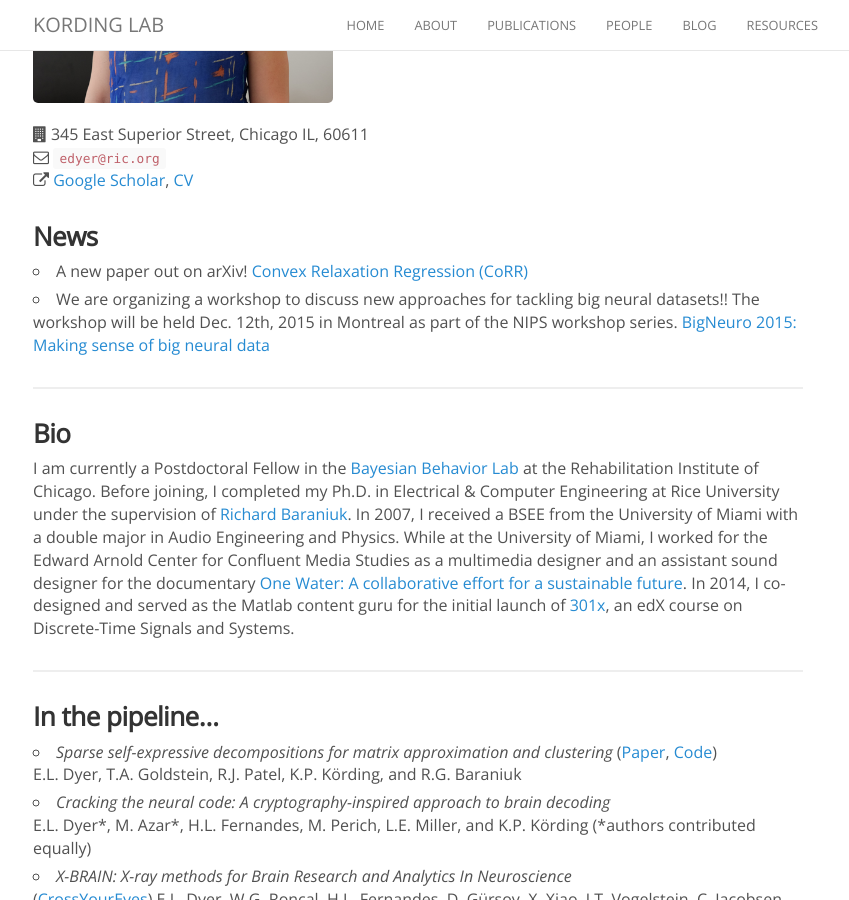
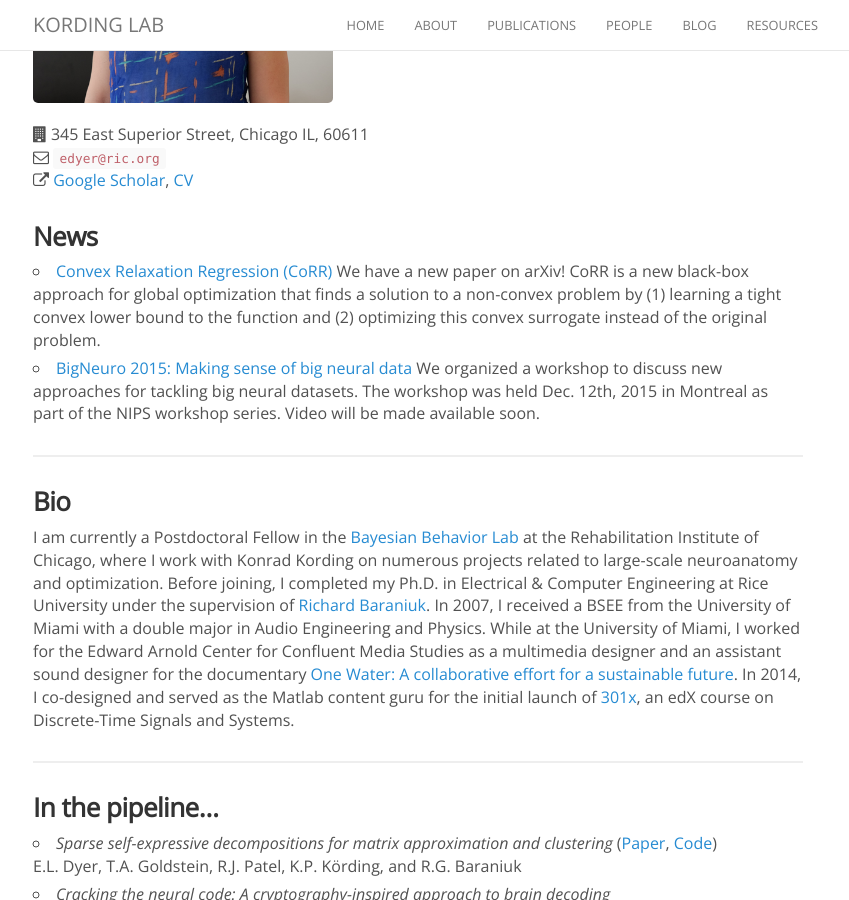
Before and after one commit to KordingLab/KordingLab.github.io, a Jekyll site: the page built from _people/eva_dyer.md, in a window 1280 px wide and 900 px high, scrolled down 339 px. Shown: the whole window, without its empty margins (222-1071 px from the left). Built offline with Jekyll 4.4.1, drawn with Linux system fonts in a browser that asks for light colours; nearby versions of some CDN libraries; comment, search, counter and statistics services are not loaded.

Commit message:
news and publications

```diff
--- a/_people/eva_dyer.md
+++ b/_people/eva_dyer.md
@@ -15,15 +15,15 @@ joined: 2014
 
 ### News
 
-- A new paper out on arXiv! [Convex Relaxation Regression (CoRR)](http://arxiv.org/abs/1602.02191)
-- We are organizing a workshop to discuss new approaches for tackling big neural datasets!! The workshop will be held Dec. 12th, 2015 in Montreal as part of the NIPS workshop series. [BigNeuro 2015: Making sense of big neural data](http://evadyer.github.io/)
+- [Convex Relaxation Regression (CoRR)](http://arxiv.org/abs/1602.02191) We have a new paper on arXiv! CoRR is a new black-box approach for global optimization that finds a solution to a non-convex problem by (1) learning a tight convex lower bound to the function and (2) optimizing this convex surrogate instead of the original problem.
+- [BigNeuro 2015: Making sense of big neural data](http://evadyer.github.io/) We organized a workshop to discuss new approaches for tackling big neural datasets. The workshop was held Dec. 12th, 2015 in Montreal as part of the NIPS workshop series. Video will be made available soon.
 
 <hr>
 
 ### Bio
 
 
-I am currently a Postdoctoral Fellow in the [Bayesian Behavior Lab](http://klab.smpp.northwestern.edu/wiki/index.php5/Main_Page) at the Rehabilitation Institute of Chicago. Before joining, I completed my Ph.D. in Electrical & Computer Engineering at Rice University under the supervision of [Richard Baraniuk](http://web.ece.rice.edu/richb/). In 2007, I received a BSEE from the University of Miami with a double major in Audio Engineering and Physics. While at the University of Miami, I worked for the Edward Arnold Center for Confluent Media Studies as a multimedia designer and an assistant sound designer for the documentary [One Water: A collaborative effort for a sustainable future](http://www.onewater.org/movie). In 2014, I co-designed and served as the Matlab content guru for the initial launch of [301x](https://www.edx.org/course/discrete-time-signals-systems-part-1-ricex-elec301-1x), an edX course on Discrete-Time Signals and Systems.
+I am currently a Postdoctoral Fellow in the [Bayesian Behavior Lab](http://klab.smpp.northwestern.edu/wiki/index.php5/Main_Page) at the Rehabilitation Institute of Chicago, where I work with Konrad Kording on numerous projects related to large-scale neuroanatomy and optimization. Before joining, I completed my Ph.D. in Electrical & Computer Engineering at Rice University under the supervision of [Richard Baraniuk](http://web.ece.rice.edu/richb/). In 2007, I received a BSEE from the University of Miami with a double major in Audio Engineering and Physics. While at the University of Miami, I worked for the Edward Arnold Center for Confluent Media Studies as a multimedia designer and an assistant sound designer for the documentary [One Water: A collaborative effort for a sustainable future](http://www.onewater.org/movie). In 2014, I co-designed and served as the Matlab content guru for the initial launch of [301x](https://www.edx.org/course/discrete-time-signals-systems-part-1-ricex-elec301-1x), an edX course on Discrete-Time Signals and Systems.
 
 <hr>
 
@@ -61,7 +61,6 @@ M. Azar, E.L. Dyer, and K.P. Körding
 
 
 **Abstracts**
-
 - **E.L. Dyer**, H.L. Fernandes, X. Xiao, W. Gray Roncal, J.T. Vogelstein, C. Jacobsen, K.P. Körding and N. Kasthuri, Quantifying mesoscale neuroanatomy using X-ray microtomography, presented at the Society for Neuroscience (SFN) Annual Meeting in October 2015 and the Annual Statistical Analysis of Neural Data (SAND) Meeting in May 2015.([Abstract](https://www.dropbox.com/s/dcp0gp8bttgf3bz/Dyer_SFN2015.pdf?dl=0))
 - **E.L. Dyer**, T.A. Goldstein, R. Patel, K.P. Körding, and R.G. Baraniuk, Sparse Self-Expressive Decompositions for Dimensionality Reduction and Clustering, Signal Processing with Adaptive Sparse Structured Representations (SPARS), July, 2015. ([Abstract](https://www.dropbox.com/s/vle719pfb6os1cy/Dyer_SPARS2015.pdf?dl=0))
 - **E.L. Dyer**, D.B. Murphy, R.G. Baraniuk, and J.T Robinson, Compressive neural circuit reconstruction using patterned optical stimulation, Society for Neuroscience (SFN) Annual Meeting, 2013.
```
